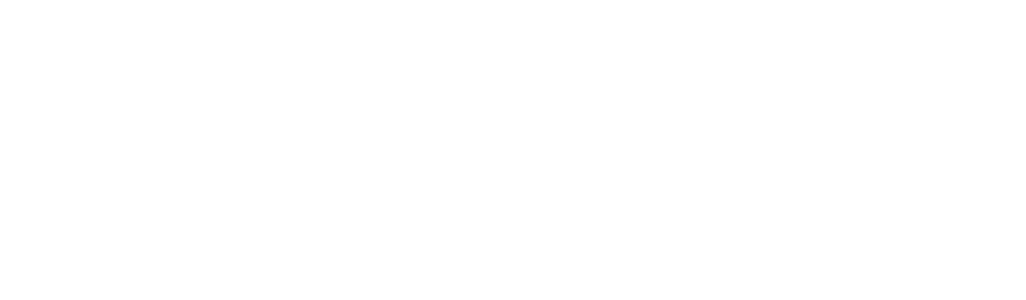
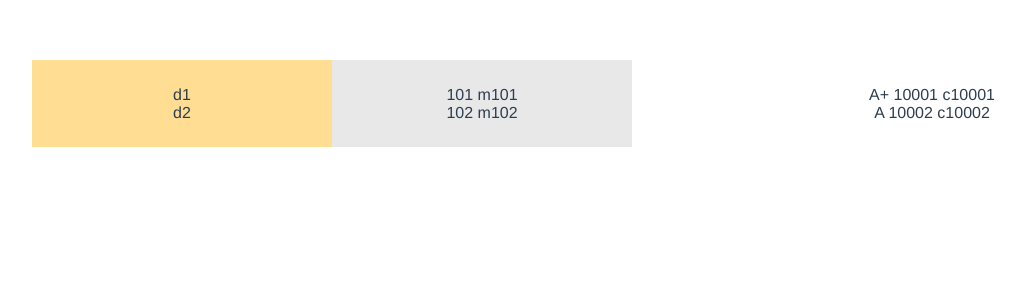
Before and after one commit to WilfredShen/kao-web, a Vue app: page /infodemo in a window 1280 px wide. Shown: the top 300 px of the page, without its empty margins (8-1034 px from the left). Built offline with nearby package versions, Linux system fonts and the light colour scheme.

Commit message:
add info-demo

```diff
--- /dev/null
+++ b/src/components/demo/info-demo.vue
@@ -0,0 +1,163 @@
+<template>
+  <div class="demo-wrapper">
+    <el-container>
+      <el-aside style="padding: 1.6rem; background-color: #ffdd93">
+        <div class="discipline-options">
+          <div
+            class="discipline-option"
+            v-for="(d, index) in discipline"
+            :key="index"
+            @click="
+              selected.dindex = index;
+              selected.mindex = 0;
+            "
+          >
+            <span>
+              {{ d.dname }}
+            </span>
+          </div>
+        </div>
+      </el-aside>
+      <el-main style="padding: 0">
+        <el-container>
+          <el-aside style="padding: 1.6rem; background-color: #e8e8e8">
+            <div class="major-options">
+              <div
+                class="major-option"
+                v-for="(m, index) in discipline[selected.dindex].major"
+                :key="index"
+                @click="selected.mindex = index"
+              >
+                <span>
+                  {{ `${m.mid} ${m.mname}` }}
+                </span>
+              </div>
+            </div>
+          </el-aside>
+          <el-main style="padding: 1.6rem">
+            <div v-for="(item, index) in showEvaluation" :key="index">
+              {{ `${item.result} ${item.cid} ${item.cname}` }}
+            </div>
+          </el-main>
+        </el-container>
+      </el-main>
+    </el-container>
+  </div>
+</template>
+
+<script>
+export default {
+  data() {
+    return {
+      discipline: [
+        {
+          did: 1,
+          dname: "d1",
+          major: [
+            {
+              mid: 101,
+              mname: "m101",
+            },
+            {
+              mid: 102,
+              mname: "m102",
+            },
+          ],
+        },
+        {
+          did: 2,
+          dname: "d2",
+          major: [
+            {
+              mid: 201,
+              mname: "m201",
+            },
+            {
+              mid: 202,
+              mname: "m202",
+            },
+          ],
+        },
+      ],
+      evaluation: [
+        {
+          mid: 101,
+          cid: 10001,
+          cname: "c10001",
+          result: "A+",
+        },
+        {
+          mid: 101,
+          cid: 10002,
+          cname: "c10002",
+          result: "A",
+        },
+        {
+          mid: 102,
+          cid: 10001,
+          cname: "c10001",
+          result: "B+",
+        },
+        {
+          mid: 102,
+          cid: 10002,
+          cname: "c10002",
+          result: "A+",
+        },
+        {
+          mid: 201,
+          cid: 10004,
+          cname: "c10004",
+          result: "A+",
+        },
+        {
+          mid: 202,
+          cid: 10006,
+          cname: "c10006",
+          result: "A+",
+        },
+      ],
+      selected: {
+        dindex: 0,
+        mindex: 0,
+      },
+    };
+  },
+  computed: {
+    showEvaluation: function () {
+      var list = [];
+      for (var index in this.evaluation) {
+        if (
+          this.evaluation[index].mid ==
+          this.discipline[this.selected.dindex].major[this.selected.mindex].mid
+        )
+          list.push(this.evaluation[index]);
+      }
+      return list;
+    },
+  },
+  watch: {
+    selected: {
+      handler: function (newVal) {
+        this.selected = newVal;
+      },
+      deep: true,
+    },
+  },
+};
+</script>
+
+<style lang="stylus" scoped>
+.demo-wrapper {
+  width: 1200px;
+  margin: auto;
+}
+
+.discipline-option, .major-option {
+  cursor: pointer;
+
+  &:hover {
+    background-color: #ffffff;
+  }
+}
+</style>
--- a/src/main.js
+++ b/src/main.js
@@ -1,6 +1,7 @@
 import Vue from 'vue'
 import App from './App.vue'
 import ElementUI from 'element-ui'
+import 'element-ui/lib/theme-chalk/index.css';
 import axios from 'axios'
 
 Vue.config.productionTip = false
--- a/src/router/index.js
+++ b/src/router/index.js
@@ -1,6 +1,7 @@
 import Vue from 'vue'
 import VueRouter from 'vue-router'
 import Login from '@/components/login'
+import InfoDemo from '@/components/demo/info-demo'
 
 Vue.use(VueRouter)
 
@@ -12,5 +13,10 @@ export default new VueRouter({
       name: 'Login',
       component: Login,
     },
+    {
+      path: '/infodemo',
+      name: 'InfoDemo',
+      component: InfoDemo,
+    },
   ],
 })
```
Also changed, not shown: package.json (+6 -1 lines), 1 other file (tests, documents, lock files or other folders).
